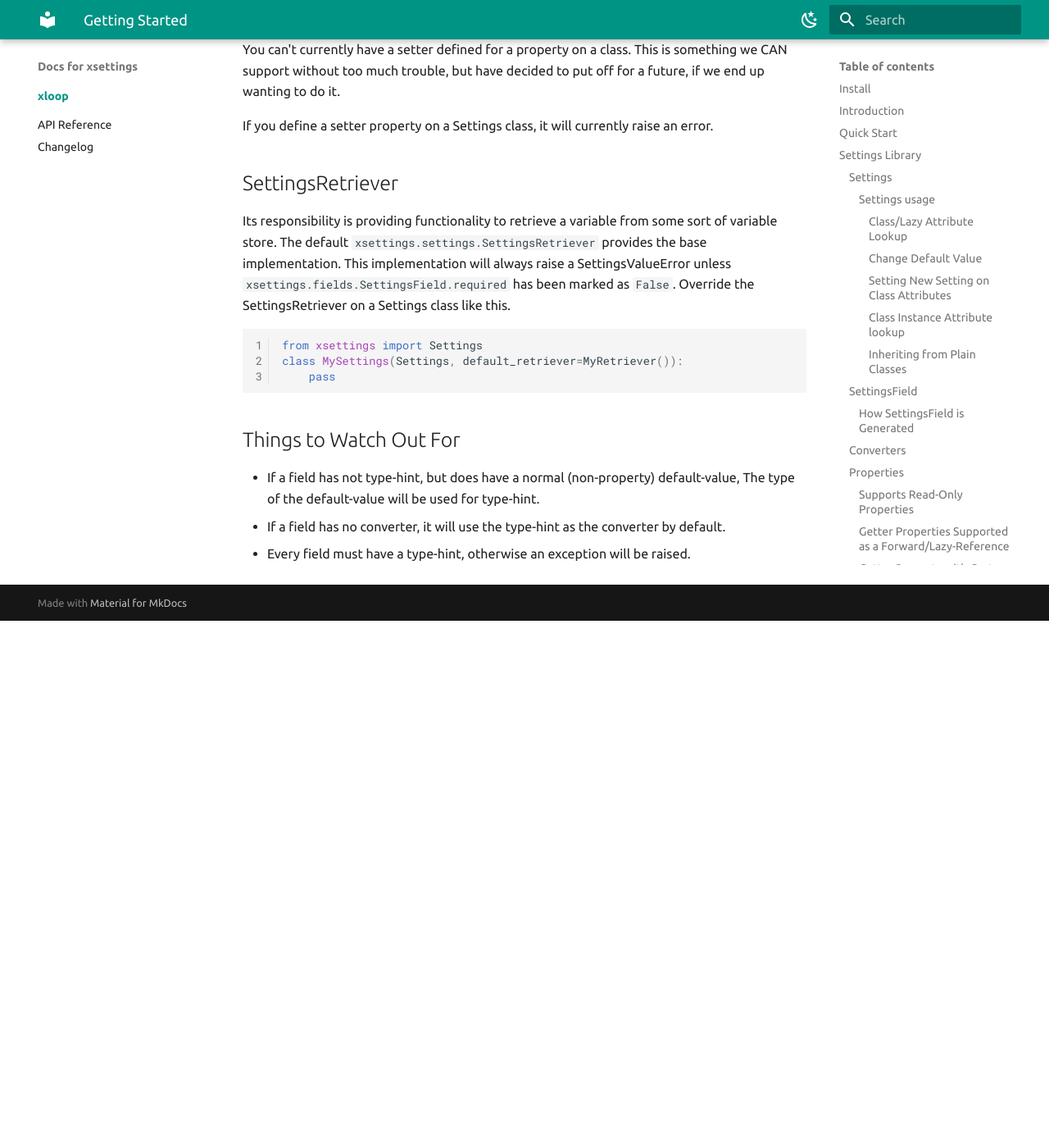
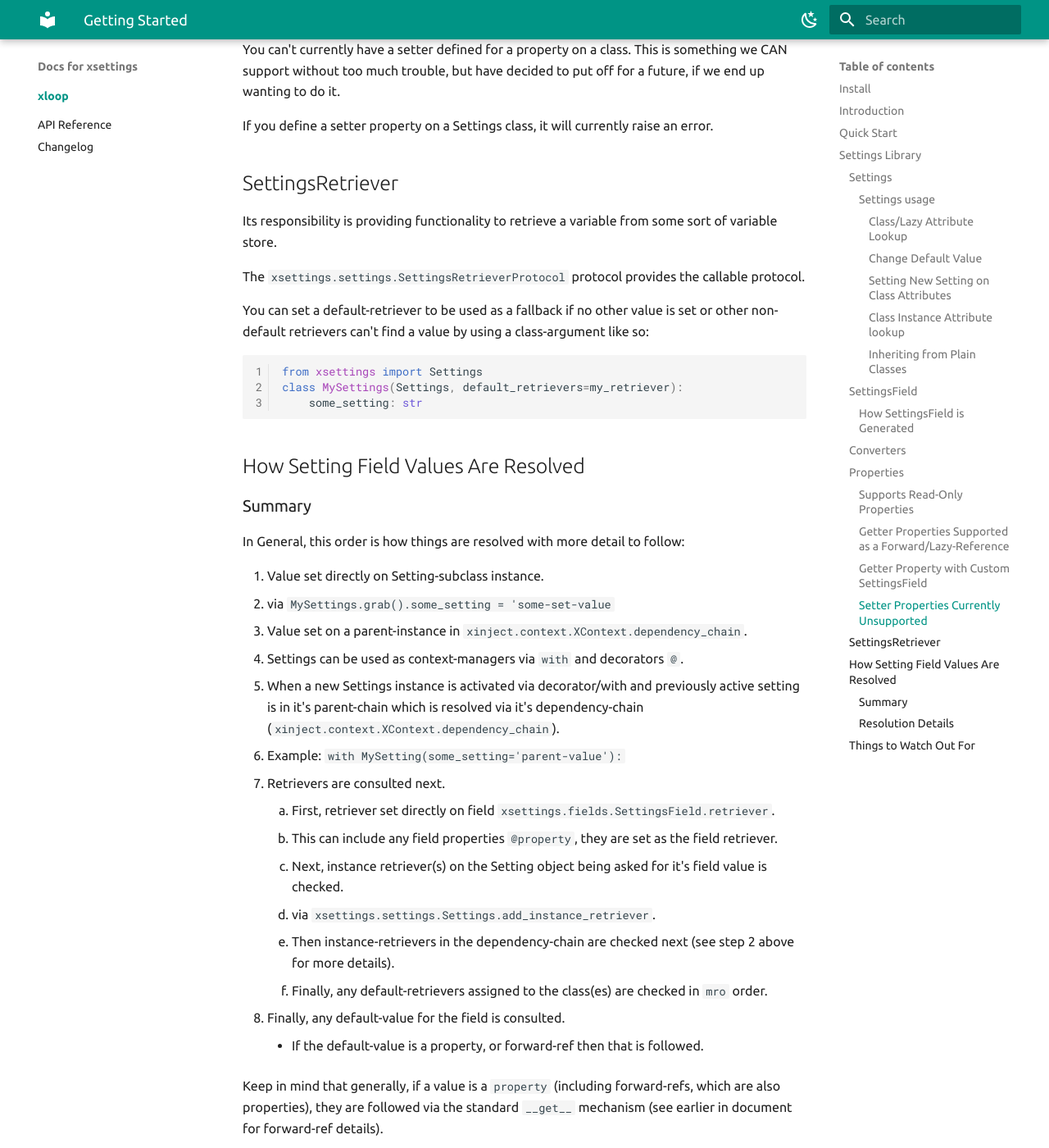
Before and after one commit to xyngular/py-xsettings, an MkDocs documentation site: the page built from docs/index.md, in a window 1280 px wide and 1400 px high, scrolled down 10070 px. Shown: the whole window at 82% size. Built offline with MkDocs 1.6.1 and Material for MkDocs 9.7.7, drawn with Linux system fonts in a browser that asks for light colours; the version menu is left out; before the commit the page ends 10827 px from its top, so only the background shows below that; some of the changed text lies outside the part shown.

Commit message:
feat: cleanup, polishing and adjustments to docs.

````diff
--- a/docs/index.md
+++ b/docs/index.md
@@ -508,16 +508,92 @@ If you define a setter property on a Settings class, it will currently raise an
 ## SettingsRetriever
 
 Its responsibility is providing functionality to retrieve a variable from
-some sort of variable store. The default `xsettings.settings.SettingsRetriever`
-provides the base implementation. This implementation will always raise a
-SettingsValueError unless `xsettings.fields.SettingsField.required` has been marked as `False`.
-Override the SettingsRetriever on a Settings class like this.
+some sort of variable store.
+
+The `xsettings.settings.SettingsRetrieverProtocol` protocol
+provides the callable protocol.
+
+You can set a default-retriever to be used as a fallback if
+no other value is set or other non-default retrievers can't find a value
+by using a class-argument like so:
 
 ```python
 from xsettings import Settings
-class MySettings(Settings, default_retriever=MyRetriever()):
-    pass
+class MySettings(Settings, default_retrievers=my_retriever):
+    some_setting: str
 ```
+
+## How Setting Field Values Are Resolved
+
+### Summary
+
+In General, this order is how things are resolved with more detail
+to follow:
+
+1. Value set directly on Setting-subclass instance.
+   - via `MySettings.grab().some_setting = 'some-set-value`
+2. Value set on a parent-instance in `xinject.context.XContext.dependency_chain`.
+   - Settings can be used as context-managers via `with` and decorators `@`.
+   - When a new Settings instance is activated via decorator/with and previously active setting is in it's parent-chain
+     which is resolved via it's dependency-chain (`xinject.context.XContext.dependency_chain`).
+   - Example: `with MySetting(some_setting='parent-value'):`
+3. Retrievers are consulted next.
+    1. First, retriever set directly on field `xsettings.fields.SettingsField.retriever`.
+       1. This can include any field properties `@property`, they are set as the field retriever.
+    2. Next, instance retriever(s) on the Setting object being asked for it's field value is checked.
+       1. via `xsettings.settings.Settings.add_instance_retriever`.
+    3. Then instance-retrievers in the dependency-chain are checked next (see step 2 above for more details).
+    4. Finally, any default-retrievers assigned to the class(es) are checked in `mro` order.
+4. Finally, any default-value for the field is consulted.
+    - If the default-value is a property, or forward-ref then that is followed.
+
+Keep in mind that generally, if a value is a `property` (including forward-refs, which are also properties),
+they are followed via the standard `__get__` mechanism (see earlier in document for forward-ref details).
+
+### Resolution Details
+
+Values set directly on Setting instances are first checked for and used if one is found.
+Checks self first, if not found will next check `xinject.context.XContext.dependency_chain`
+(looking at each instance currently in the dependency-chain, see link for details).
+
+```python
+from xsettings import Settings, SettingsField
+
+def my_retriever(*, field: SettingsField, settings: Settings):
+    return f"retrieved-{field.name}"
+
+class MySettings(Settings, default_retrievers=my_retriever):
+    some_setting: str
+
+assert MySettings.grab().some_setting == 'retrieved-some_setting'
+```
+
+If value can't be found the retrievers are next checked.
+
+Retrievers are tried in a specific order, the first one with a non-None retrieved value
+is the one that is used.
+
+After the individual field retrievers are consulted, instance retrievers are checked next
+before finally checking the default-retrievers for the entire class.
+
+You can also add one or more retrievers to this `instance` of settings via the
+`xsettings.setting.Settings.add_instance_retrievers` method
+(won't modify default_retrievers for the entire class, only modifies this specific instance).
+
+They are checked in the order added.
+
+Child dependencies (of the same exactly class/type) in the
+`xinject.context.XContext.dependency_chain` will also check these instance-retrievers.
+
+The dependency chain is checked in the expected order of first consulting self,
+ then the chain in most recent parent first order.
+
+For more details on how parent/child dependencies work see
+`xinject.context.XContext.dependency_chain`.
+
+After the dependency-chain is checked, the default-retrievers are checked
+in python's `mro` (method-resolution-order), checking its own class first
+before checking any super-classes for default-retrievers.
 
 ## Things to Watch Out For
 
--- a/xsettings/__init__.py
+++ b/xsettings/__init__.py
@@ -4,4 +4,4 @@
 
 from .settings import Settings
 from .fields import SettingsField
-from .env_settings import EnvSettings
+from .env_settings import EnvVarSettings
````
Also changed, not shown: other parts of docs/index.md (+7 -7 lines), README.md (+3 -3 lines), 7 other files.
